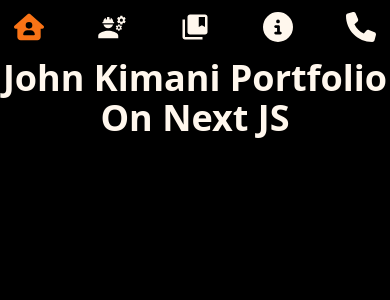
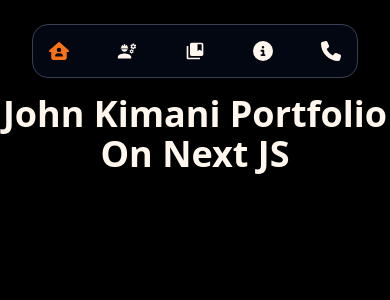
Before and after one commit to Kimoney/john-next, a Next.js app: page / in a window 390 px wide. Shown: the top 300 px of the page. Built offline with nearby package versions, Linux system fonts and the light colour scheme.

Commit message:
feat: Added button to navbar for mobile devices.

```diff
--- a/src/app/ui/navbar.jsx
+++ b/src/app/ui/navbar.jsx
@@ -24,14 +24,20 @@
   </div>
     {/* Mobile Devices View */}
 
-    <div className="md:hidden flex place-content-around text-3xl pt-3 space-x-6">
+    <div className="md:hidden">
+    <div className="flex flex-row justify-center">
 
+    <button className="md:hidden border-solid rounded-2xl border border-gray-700 bg-gray-950 text-xl p-4 mt-6">
+    <div className="flex space-x-12">
     <Link href="/" className={`md:hidden hover:text-orange-400 ${pathname === '/' ? 'text-orange-500' : ''}`}> <FaHouseUser/> </Link>
     <Link href="/services" className={`md:hidden hover:text-orange-400 ${pathname === '/services' ? 'text-orange-500' : ''}`}> <MdEngineering/> </Link>
     <Link href="/portfolio" className={`md:hidden hover:text-orange-400 ${pathname === '/portfolio' ? 'text-orange-500' : ''}`}> <MdCollectionsBookmark/> </Link>
     <Link href="/about" className={`md:hidden hover:text-orange-400 ${pathname === '/about' ? 'text-orange-500' : ''}`}> <FaCircleInfo /> </Link>
     <Link href="/contact" className={`md:hidden hover:text-orange-400 ${pathname === '/contact' ? 'text-orange-500' : ''}`}> <FaPhone/> </Link>
     </div>
+    </button>
+    </div>
+    </div>
     </>
   )
 }
```
